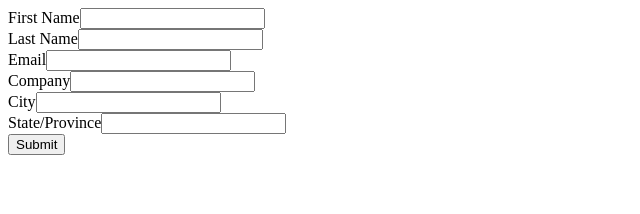
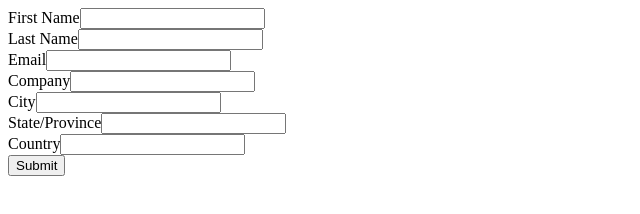
Before and after one commit to ishfaqlp4/html-me-something, a plain HTML site: page index.html in a window 1280 px wide. Shown: the whole page, without its empty margins (0-640 px from the left). Drawn offline with Linux system fonts and the light colour scheme.

Commit message:
Update index.html

```diff
--- a/index.html
+++ b/index.html
@@ -9,7 +9,7 @@
 </head>
 <body>
 <div>
-    <form action="https://webto.salesforce.com/servlet/servlet.WebToLead?encoding=UTF-8" method="POST">
+   <form action="https://webto.salesforce.com/servlet/servlet.WebToLead?encoding=UTF-8" method="POST">
 
 <input type=hidden name="oid" value="00D5Y000001brDo">
 <input type=hidden name="retURL" value="https://ishfaqlp4.github.io/html-me-something/whatever">
@@ -33,9 +33,12 @@
 
 <label for="state">State/Province</label><input  id="state" maxlength="20" name="state" size="20" type="text" /><br>
 
+<label for="country">Country</label><input  id="country" maxlength="40" name="country" size="20" type="text" /><br>
+
 <input type="submit" name="submit">
 
 </form>
+
     </div>
 
 </body>
```
